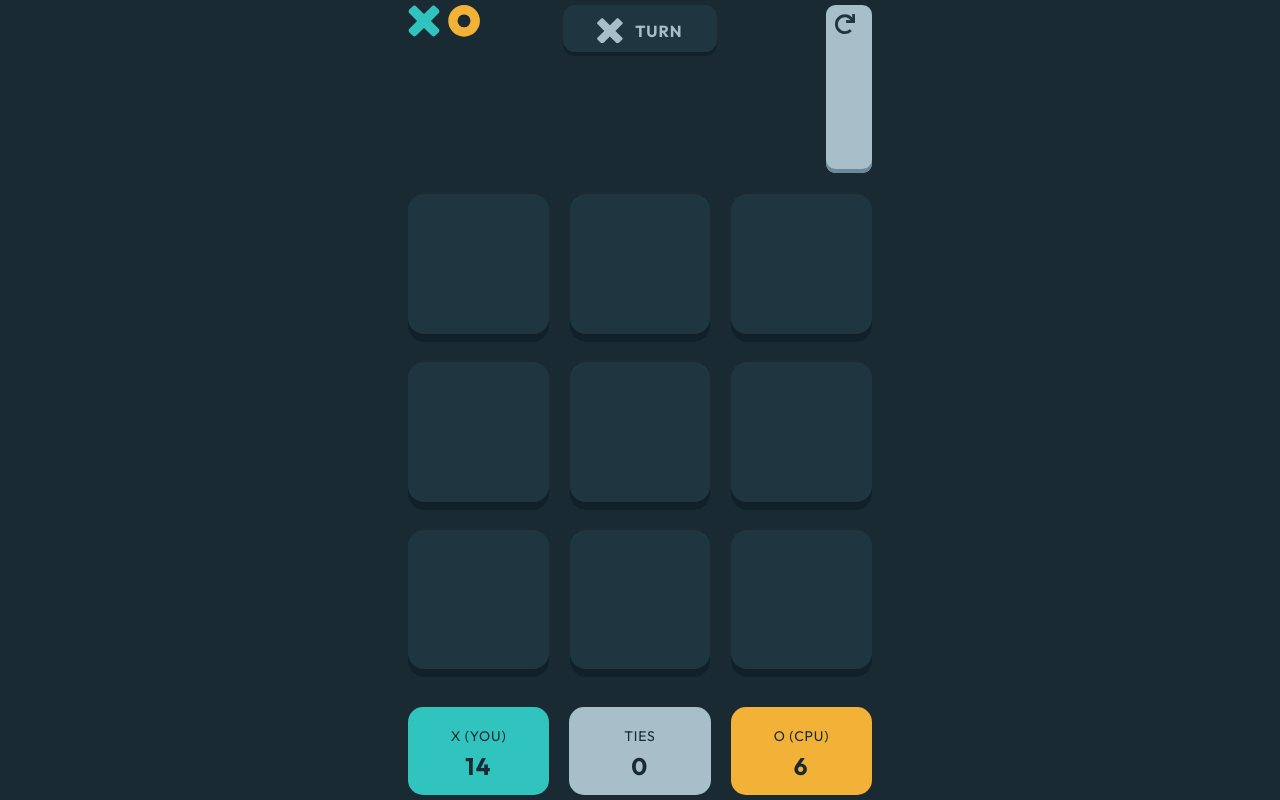
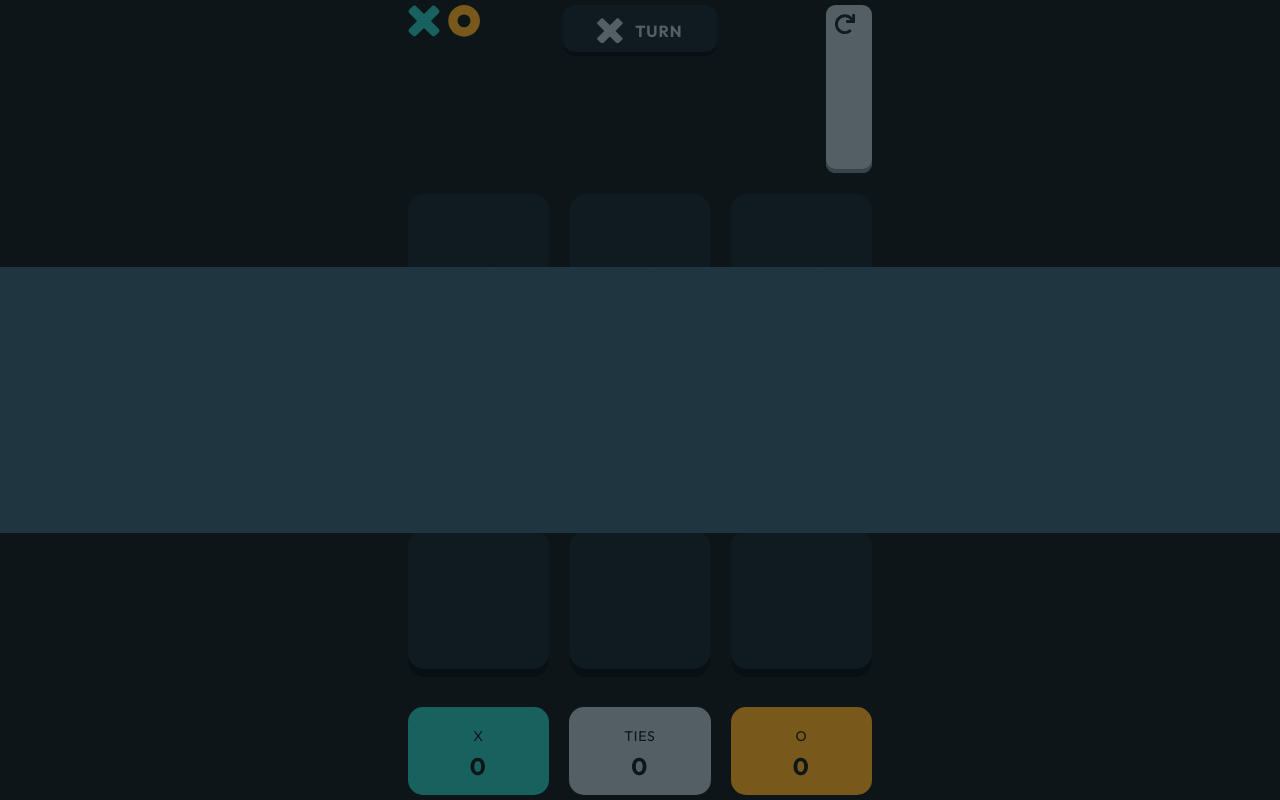
Before and after one commit to mujabom/tic-tac-toe, a React (Vite) app: page / in a window 1280 px wide. Both pictures are taken after a click on the button "NEW GAME (VS PLAYER)". Built offline with nearby package versions, Linux system fonts and the light colour scheme.

Commit message:
improvments

```diff
--- a/src/App.tsx
+++ b/src/App.tsx
@@ -1,6 +1,6 @@
 import { useState } from 'react';
+import { GameScreen } from './components/GameScreen/GameScreen';
 import { NewGameMenu } from './components/NewGameMenu';
-import { GameScreen } from './components/GameScreen/GameScreen';
 
 export default function App() {
   const [pageState, setPageState] = useState<'menu' | 'game'>('menu');
@@ -16,6 +16,7 @@ export default function App() {
       O: 0,
       tie: 0,
     },
+    player1: 'X',
   });
   function updateGameState(clicked: { x: number; y: number }) {
     setGameState((prev) => {
@@ -37,7 +38,13 @@ export default function App() {
     });
   }
 
-  function startGame() {
+  function startGame(player1Mark:Turn) {
+    setGameState((prev) => {
+      return {
+        ...prev,
+        player1: player1Mark,
+      };
+    });
     setPageState('game');
   }
   return (
@@ -46,15 +53,6 @@ export default function App() {
       {pageState === 'game' && (
         <GameScreen gameState={gameState} updateGameState={updateGameState} />
       )}
-      {/* <NotificationScreen /> */}
     </div>
   );
 }
-
-function NotificationScreen() {
-  return (
-    <div className="absolute h-screen w-screen bg-black bg-opacity-50">
-      <div className="absolute top-1/3 h-1/3 w-screen bg-cd-semi-navy"></div>
-    </div>
-  );
-}
--- /dev/null
+++ b/src/components/GameScreen/BottomBar.tsx
@@ -0,0 +1,16 @@
+export function BottomBar({ score }: { score: Score; }) {
+  return <div className="flex justify-between">
+    <div className=" flex w-[30.4%] flex-col items-center justify-center rounded-[15px] bg-cl-blue text-cd-navy">
+      <div className="text-center">X</div>
+      <div className="text-heading-m">{score.X}</div>
+    </div>
+    <div className="flex w-[30.4%] flex-col items-center justify-center rounded-[15px] bg-cl-silver text-cd-navy">
+      <div className="text-center">TIES</div>
+      <div className="text-heading-m">{score.tie}</div>
+    </div>
+    <div className=" flex aspect-[1.6] w-[30.4%] flex-col items-center justify-center rounded-[15px] bg-cl-yellow text-cd-navy">
+      <div className="text-center">O</div>
+      <div className="text-heading-m">{score.O}</div>
+    </div>
+  </div>;
+}
--- a/src/components/GameScreen/GameScreen.tsx
+++ b/src/components/GameScreen/GameScreen.tsx
@@ -1,9 +1,8 @@
-import Button from "../../UI/Button";
-import O from "../../asset/icon-o.svg?react";
-import X from "../../asset/icon-x.svg?react";
-import Restart from "../../asset/icon-restart.svg?react";
-import Logo from "../../asset/logo.svg?react";
+import { useState } from "react";
+import { BottomBar } from "./BottomBar";
 import XOGrid from "./GameGrid";
+import { TopBar } from "./TopBar";
+import NotificationScreen from "./NotificationScreen";
 
 export function GameScreen({
   gameState,
@@ -12,42 +11,18 @@ export function GameScreen({
   gameState: gameState;
   updateGameState: (clicked: { x: number; y: number }) => void;
 }) {
+  const [showNotification, setShowNotification] = useState(true);
+
   return (
-    <div className="flex max-w-full flex-col md:w-[29rem]">
+    <><div className="flex max-w-full flex-col md:w-[29rem]">
       {/* hrader */}
-      <div className="grid h-auto grid-cols-3 place-content-center">
-        <Logo className="w-[60%]" />
-        <div className="col-start-2 flex aspect-[3] w-full items-center justify-center  gap-3 rounded-md bg-cd-semi-navy shadow-i-navy-s md:rounded-xl">
-          <X className="w-2/12 " />
-          <h1 className="text-heading-xs">TURN</h1>
-        </div>
-        <div className="flex w-full justify-end">
-          <Button
-            variant="secondary"
-            color="blue"
-            className="col-end-auto w-[30%] p-[6%] "
-          >
-            <Restart className="" />
-          </Button>
-        </div>
-      </div>
+      {<TopBar turn={gameState.turn} />}
       {/* grid */}
       <XOGrid gameState={gameState} updateGameState={updateGameState} />
       {/* footer */}
-      <div className="flex justify-between">
-        <div className=" flex w-[30.4%] flex-col items-center justify-center rounded-[15px] bg-cl-blue text-cd-navy">
-          <div className="text-center">X (YOU)</div>
-          <div className="text-heading-m">14</div>
-        </div>
-        <div className="flex w-[30.4%] flex-col items-center justify-center rounded-[15px] bg-cl-silver text-cd-navy">
-          <div className="text-center">TIES</div>
-          <div className="text-heading-m">0</div>
-        </div>
-        <div className=" flex aspect-[1.6] w-[30.4%] flex-col items-center justify-center rounded-[15px] bg-cl-yellow text-cd-navy">
-          <div className="text-center">O (CPU)</div>
-          <div className="text-heading-m">6</div>
-        </div>
-      </div>
+      {<BottomBar score={gameState.score} />}
     </div>
+    {showNotification && <NotificationScreen />}
+    </>
   );
 }
--- /dev/null
+++ b/src/components/GameScreen/NotificationScreen.tsx
@@ -0,0 +1,7 @@
+export default function NotificationScreen() {
+  return (
+    <div className="absolute h-screen w-screen bg-black bg-opacity-50">
+      <div className="absolute top-1/3 h-1/3 w-screen bg-cd-semi-navy"></div>
+    </div>
+  );
+}
--- /dev/null
+++ b/src/components/GameScreen/TopBar.tsx
@@ -0,0 +1,24 @@
+import Button from "../../UI/Button";
+import O from "../../asset/icon-o.svg?react";
+import Restart from "../../asset/icon-restart.svg?react";
+import X from "../../asset/icon-x.svg?react";
+import Logo from "../../asset/logo.svg?react";
+
+export function TopBar({ turn }: { turn: Turn }) {
+  return <div className="grid h-auto grid-cols-3 place-content-center">
+    <Logo className="w-[60%]" />
+    <div className="col-start-2 flex aspect-[3] w-full items-center justify-center  gap-3 rounded-md bg-cd-semi-navy shadow-i-navy-s md:rounded-xl">
+      {turn === 'X' ? <X className="w-2/12 " /> : <O className="w-2/12 " />}
+      <h1 className="text-heading-xs">TURN</h1>
+    </div>
+    <div className="flex w-full justify-end">
+      <Button
+        variant="secondary"
+        color="blue"
+        className="col-end-auto w-[30%] p-[6%] "
+      >
+        <Restart className="" />
+      </Button>
+    </div>
+  </div>;
+}
--- a/src/components/NewGameMenu.tsx
+++ b/src/components/NewGameMenu.tsx
@@ -4,9 +4,9 @@ import O from "../asset/icon-o.svg?react";
 import X from "../asset/icon-x.svg?react";
 import Logo from "../asset/logo.svg?react";
 
-export function NewGameMenu({ start }: { start: () => void }) {
-  const [player1Mark, setPlayer1Mark] = useState<"o" | "x">("o");
-  function getClassNames(mark: "o" | "x") {
+export function NewGameMenu({ start }: { start: (playr:Turn) => void }) {
+  const [player1Mark, setPlayer1Mark] = useState<Turn>("O");
+  function getClassNames(mark: Turn) {
     return `xo-menu ${player1Mark === mark ? "active" : "inactive"}`;
   }
 
@@ -19,14 +19,14 @@ export function NewGameMenu({ start }: { start: () => void }) {
         <p className="text-heading-xs">PICK PLAYER 1’S MARK</p>
         <div className="flex w-full justify-center rounded-xl bg-cd-navy p-2">
           <button
-            onClick={() => setPlayer1Mark("x")}
-            className={getClassNames("x")}
+            onClick={() => setPlayer1Mark("X")}
+            className={getClassNames("X")}
           >
             <X className="w-8" />
           </button>
           <button
-            onClick={() => setPlayer1Mark("o")}
-            className={getClassNames("o")}
+            onClick={() => setPlayer1Mark("O")}
+            className={getClassNames("O")}
           >
             <O className="w-8" />
           </button>
@@ -37,7 +37,7 @@ export function NewGameMenu({ start }: { start: () => void }) {
         <Button variant="primary" color="yellow" className="">
           {`NEW GAME (VS CPU)`}
         </Button>
-        <Button onClick={start} variant="primary" color="blue" className="">
+        <Button onClick={()=>start(player1Mark)} variant="primary" color="blue" className="">
           {`NEW GAME (VS PLAYER)`}
         </Button>
       </div>
--- a/src/types.d.ts
+++ b/src/types.d.ts
@@ -1,12 +1,14 @@
 type gameState = {
     turn: Turn
     grid: Grid;
-    score: {
-      X: number;
-      O: number;
-      tie: number;
-    };
+    score: Score;
+    player1: Turn;
   };
 type Cell = "X" | "O" | "";
   type Grid = [Cell, Cell, Cell][];
   type Turn = "X" | "O";
+  type Score = {
+    X: number;
+    O: number;
+    tie: number;
+  };
```
